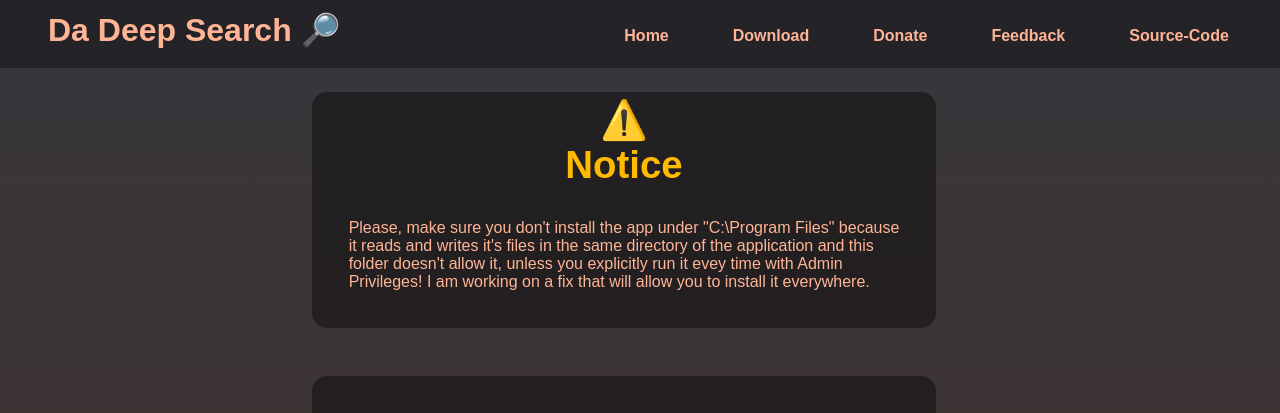
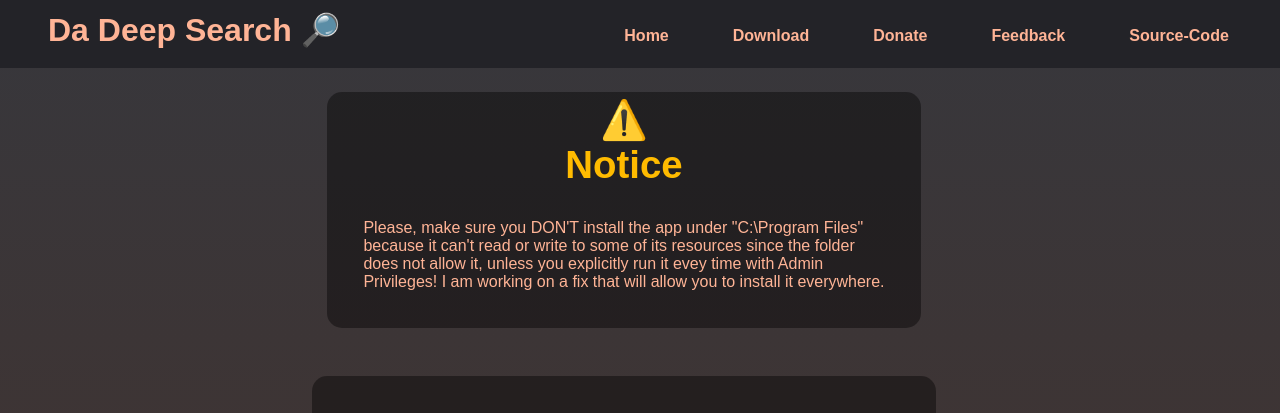
Before and after one commit to Drimiteros/Da-Deep-Search-Website, a plain HTML site: page download.html in a window 1280 px wide. Shown: the top 413 px of the page. Drawn offline with Linux system fonts and the light colour scheme.

Commit message:
Add files via upload

```diff
--- a/download.html
+++ b/download.html
@@ -24,9 +24,9 @@
                         <h2>⚠️</h2>
                         <h2>Notice</h2>
                         <a>
-                            Please, make sure you don't install the app under "C:\Program Files" because<br>
-                            it reads and writes it's files in the same directory of the application and this<br>
-                            folder doesn't allow it, unless you explicitly run it evey time with Admin<br>
+                            Please, make sure you DON'T install the app under "C:\Program Files"<br>
+                            because it can't read or write to some of its resources since the folder<br>
+                            does not allow it, unless you explicitly run it evey time with Admin<br>
                             Privileges! I am working on a fix that will allow you to install it everywhere.
                         </a>
                     </div>
```
